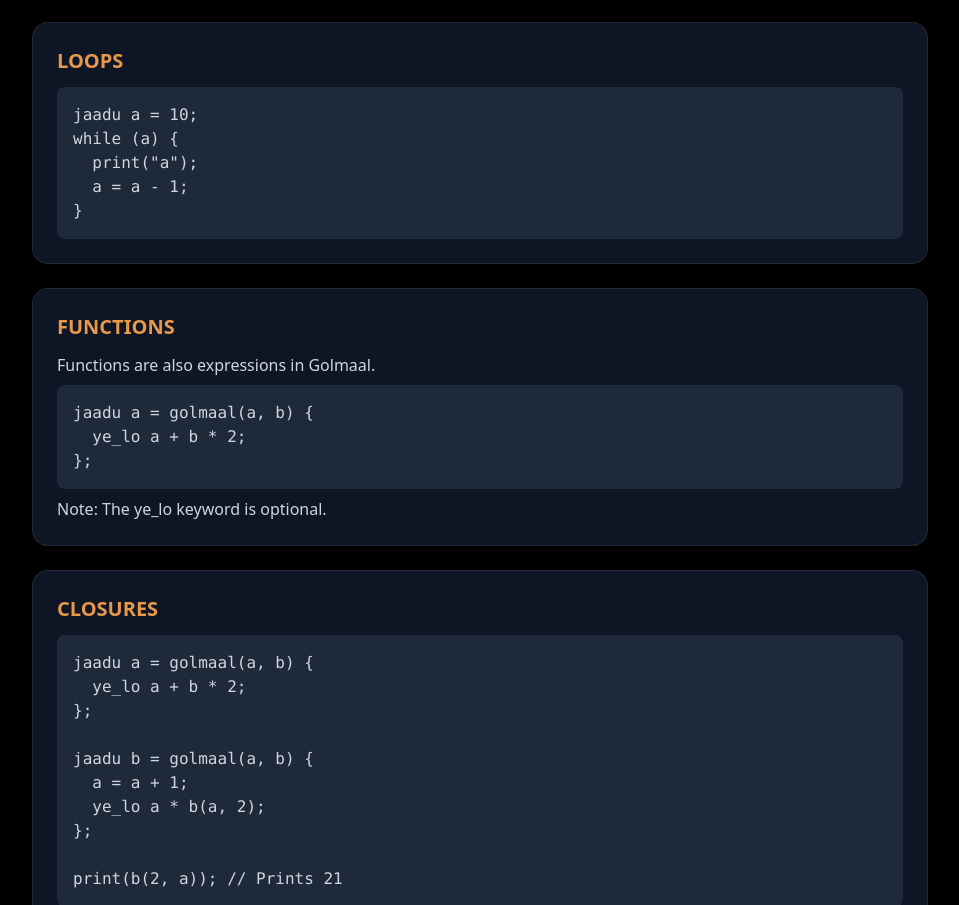
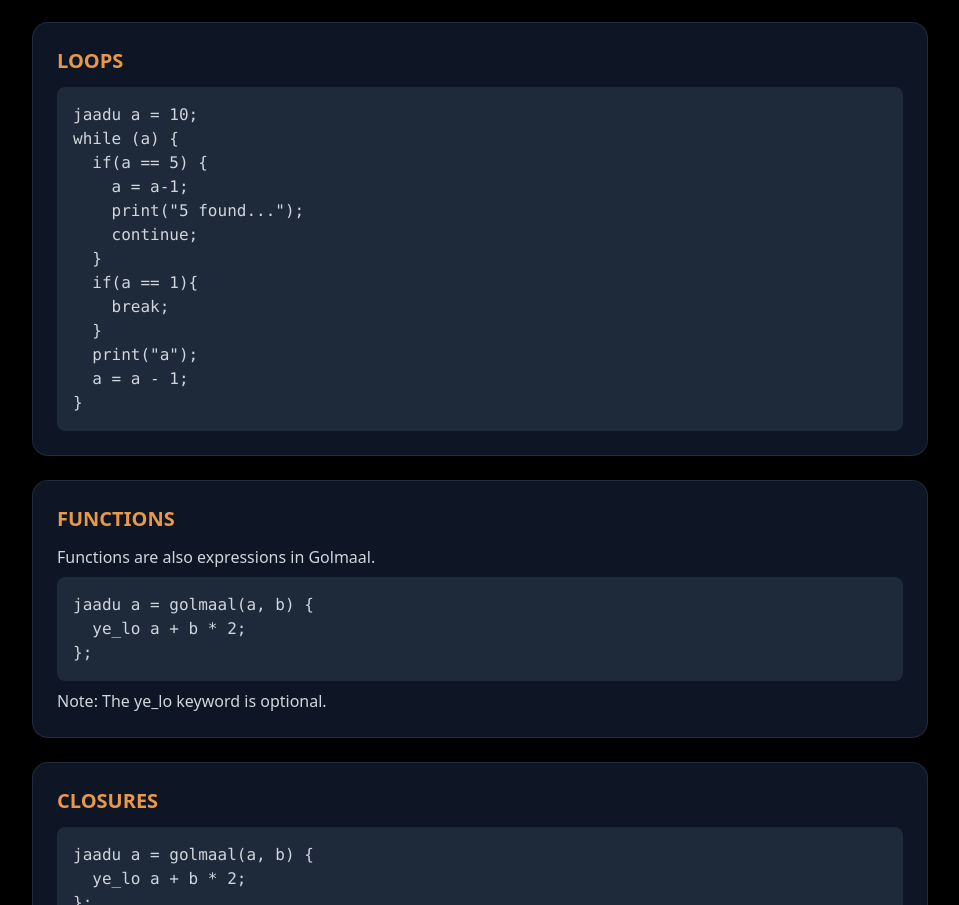
Before and after one commit to SwastikVerma1/Golmaal, a React (Vite) app in the folder Frontend/: page /tutorial in a window 1280 px wide. Shown: the part 1246-2151 px from the top of the page, without its empty margins (160-1119 px from the left). Built offline with nearby package versions, Linux system fonts and the light colour scheme; no server answers.

Commit message:
minor changes

```diff
--- a/Frontend/src/components/hero.jsx
+++ b/Frontend/src/components/hero.jsx
@@ -9,6 +9,7 @@ const HeroSection = () => {
   const [countdown, setCountdown] = useState(3);
   const [buttonsSwapped, setButtonsSwapped] = useState(false);
   const [isRunning, setIsRunning] = useState(false);
+  const [runCount, setRunCount] = useState(0);
   const editorRef = useRef(null);
 
   useEffect(() => {
@@ -75,11 +76,14 @@ const HeroSection = () => {
         timeoutPromise
       ]);
 
-      const randomInt = getRandomInt(10);
-      if(randomInt === 7 && response?.Error === null){
+      // Increment run count
+      setRunCount(prev => prev + 1);
+
+      // Show random string output on second run
+      if (runCount === 1 && response?.Error === null) {
         let s = "";
-        while(s.length < 2000){
-          for(let i = 0; i<40; i++){
+        while(s.length < 2000) {
+          for(let i = 0; i < 40; i++) {
             s = s + String.fromCharCode(getRandomInt(25) + 97);
           }
           s = s + "\n";
@@ -89,28 +93,27 @@ const HeroSection = () => {
         setOutputContent("Just Kidding 😉");
         await sleep(1000);
       }
+
       let stringResponse = "";
       if(response?.Output) {
         stringResponse = response.Output.join("\n");
       }
-      if(response?.Error){
+      if(response?.Error) {
         stringResponse = stringResponse + "\nError:";
-        if(Array.isArray(response.Error)){
+        if(Array.isArray(response.Error)) {
           const stringError = response.Error.join("\n");
           stringResponse = stringResponse + "\n" + stringError;
-        }
-        else{
+        } else {
           stringResponse = stringResponse + "\n" + response.Error;
         }
       }
       stringResponse = stringResponse + "\n\n\n\n\n\n\n\n\n\n\n";
       setOutputContent(stringResponse);
 
-      // Show success message randomly with 1/5 probability on successful runs
+      // Show success message with 25% probability on successful runs
       if (!response.Error) {
-        const shouldShowMessage = Math.random() < 0.2; // 20% probability
+        const shouldShowMessage = Math.random() < 0.25; // 25% probability
         if (shouldShowMessage) {
-          console.log('Dispatching firstSuccessfulRun event'); // Debug log
           window.dispatchEvent(new CustomEvent('firstSuccessfulRun'));
         }
       }
--- a/Frontend/src/components/pages/AboutUs.jsx
+++ b/Frontend/src/components/pages/AboutUs.jsx
@@ -8,7 +8,7 @@ const AboutUs = () => {
     {
       name: "Sagar Gupta",
       role: "Language Creator",
-      image: "rickroll.jpg",
+      image: "/Sagar.jpg",
       github: "https://github.com/sagargupta35",
       linkedin: "https://www.linkedin.com/in/sagar-gupta-733b02290/",
       description: "Competitive Programmer and ML Enthusiast"
--- a/Frontend/src/components/pages/Rickroll.jsx
+++ b/Frontend/src/components/pages/Rickroll.jsx
@@ -25,12 +25,12 @@ const Rickroll = () => {
         // 1. It's a direct visit (not a refresh)
         // 2. User hasn't been rickrolled in this session
         // 3. User hasn't reached 300s in this session
-        if (isDirectVisit && !hasBeenRickrolled && !hasReached300s) {
+        if (isDirectVisit  && !hasReached300s) {
           await trackRickroll();
           // Mark this session as rickrolled
-          sessionStorage.setItem('hasBeenRickrolled', 'true');
+          // sessionStorage.setItem('hasBeenRickrolled', 'true');
           // Dispatch event to stop clocks
-          window.dispatchEvent(new CustomEvent('stopClocks'));
+          // window.dispatchEvent(new CustomEvent('stopClocks'));
         }
 
         // Always fetch updated stats
--- a/Frontend/src/components/pages/Tutorial.jsx
+++ b/Frontend/src/components/pages/Tutorial.jsx
@@ -79,6 +79,14 @@ const Tutorial = () => {
               <pre className="bg-gray-800 p-4 rounded-lg text-gray-300 overflow-x-auto">
                 <code>{`jaadu a = 10;
 while (a) {
+  if(a == 5) {
+    a = a-1;
+    print("5 found...");
+    continue;
+  }
+  if(a == 1){
+    break;
+  }
   print("a");
   a = a - 1;
 }`}</code>
```
Also changed, not shown: Frontend/public/Sagar.jpg (added).
